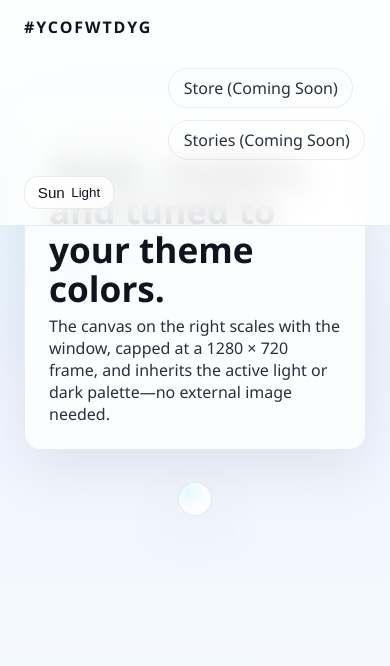
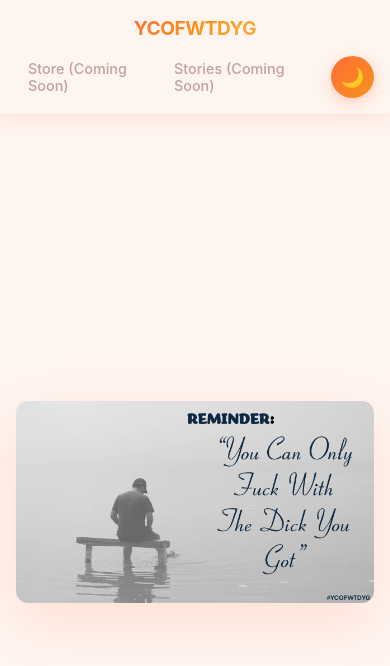
Before and after one commit to Travis-Hoult/ycofwtdyg, a plain HTML site: page index.html in a window 390 px wide. Drawn offline with Linux system fonts and the light colour scheme.

Commit message:
Update to site

```diff
--- a/index.html
+++ b/index.html
@@ -1,42 +1,82 @@
 <!DOCTYPE html>
 <html lang="en">
-  <head>
+<head>
     <meta charset="UTF-8">
     <meta name="viewport" content="width=device-width, initial-scale=1.0">
-    <meta http-equiv="X-UA-Compatible" content="ie=edge">
     <title>YCOFWTDYG</title>
     <link rel="stylesheet" href="styles.css">
-  </head>
-  <body class="theme-light">
-    <nav class="nav">
-      <div class="brand">#YCOFWTDYG</div>
-      <div class="nav-links">
-        <a class="home-link active" href="#home">Home</a>
-        <a class="coming-soon" href="#" aria-disabled="true">Store (Coming Soon)</a>
-        <a class="coming-soon" href="#" aria-disabled="true">Stories (Coming Soon)</a>
-      </div>
-      <button id="theme-toggle" class="toggle" aria-pressed="false" aria-label="Toggle color theme">
-        <span class="icon">Sun</span>
-        <span class="label">Light</span>
-      </button>
+</head>
+<body data-theme="light">
+    <nav>
+        <div class="logo">YCOFWTDYG</div>
+        <ul class="nav-links">
+            <li><a href="#home" id="home-link">Home</a></li>
+            <li><a href="#store" class="disabled">Store (Coming Soon)</a></li>
+            <li><a href="#stories" class="disabled">Stories (Coming Soon)</a></li>
+            <li>
+                <button class="theme-toggle" id="theme-toggle" aria-label="Toggle theme">
+                    <span id="theme-icon">🌙</span>
+                </button>
+            </li>
+        </ul>
     </nav>
 
-    <main>
-      <section class="hero" id="home">
-        <div class="hero-copy">
-          <p class="eyebrow">Flagship drop</p>
-          <h1>Sleek, modern, and tuned to your theme colors.</h1>
-          <p class="hint">
-            The canvas on the right scales with the window, capped at a 1280 × 720 frame, and inherits the active
-            light or dark palette—no external image needed.
-          </p>
+    <main id="main-content">
+        <div class="image-container">
+            <img src="hero.jpg" alt="Hero Image" class="hero-image" onerror="this.style.display='none'; this.nextElementSibling.style.display='flex';">
+            <div class="placeholder" style="display: none;">YCOFWTDYG</div>
         </div>
-        <div class="hero-frame">
-          <div class="hero-visual" aria-hidden="true"></div>
-        </div>
-      </section>
     </main>
 
-    <script src="script.js"></script>
-  </body>
+    <script>
+        const themeToggle = document.getElementById('theme-toggle');
+        const themeIcon = document.getElementById('theme-icon');
+        const body = document.body;
+        const homeLink = document.getElementById('home-link');
+
+        const savedTheme = localStorage.getItem('theme') || 'light';
+        body.setAttribute('data-theme', savedTheme);
+        themeIcon.textContent = savedTheme === 'light' ? '🌙' : '☀️';
+
+        themeToggle.addEventListener('click', () => {
+            const currentTheme = body.getAttribute('data-theme');
+            const newTheme = currentTheme === 'light' ? 'dark' : 'light';
+
+            body.setAttribute('data-theme', newTheme);
+            themeIcon.textContent = newTheme === 'light' ? '🌙' : '☀️';
+            localStorage.setItem('theme', newTheme);
+        });
+
+        const navLinks = document.querySelectorAll('.nav-links a:not(.disabled)');
+
+        function updateActiveLink() {
+            const hash = window.location.hash || '#home';
+
+            navLinks.forEach(link => {
+                link.classList.remove('active');
+                if (link.getAttribute('href') === hash) {
+                    link.classList.add('active');
+                }
+            });
+
+            if (hash === '#home' || hash === '') {
+                homeLink.classList.add('hidden');
+            } else {
+                homeLink.classList.remove('hidden');
+            }
+        }
+
+        navLinks.forEach(link => {
+            link.addEventListener('click', (e) => {
+                e.preventDefault();
+                const href = link.getAttribute('href');
+                window.location.hash = href;
+                updateActiveLink();
+            });
+        });
+
+        window.addEventListener('hashchange', updateActiveLink);
+        updateActiveLink();
+    </script>
+</body>
 </html>
--- a/script.js
+++ /dev/null
@@ -1,36 +0,0 @@
-(() => {
-  const body = document.body;
-  const toggle = document.getElementById("theme-toggle");
-  const hero = document.getElementById("home");
-  const homeLink = document.querySelector(".home-link");
-
-  const applyTheme = (mode) => {
-    const isDark = mode === "dark";
-    body.classList.toggle("theme-dark", isDark);
-    body.classList.toggle("theme-light", !isDark);
-    toggle.setAttribute("aria-pressed", String(isDark));
-    toggle.querySelector(".icon").textContent = isDark ? "Moon" : "Sun";
-    toggle.querySelector(".label").textContent = isDark ? "Dark" : "Light";
-    localStorage.setItem("theme", mode);
-  };
-
-  const stored = localStorage.getItem("theme");
-  const prefersDark = window.matchMedia("(prefers-color-scheme: dark)").matches;
-  applyTheme(stored || (prefersDark ? "dark" : "light"));
-
-  toggle.addEventListener("click", () => {
-    const next = body.classList.contains("theme-dark") ? "light" : "dark";
-    applyTheme(next);
-  });
-
-  // Hide the Home link when the hero (home) section is in view.
-  if ("IntersectionObserver" in window && hero && homeLink) {
-    const observer = new IntersectionObserver(
-      ([entry]) => {
-        homeLink.classList.toggle("hidden", entry.isIntersecting);
-      },
-      { threshold: 0.6 }
-    );
-    observer.observe(hero);
-  }
-})();
--- a/styles.css
+++ b/styles.css
@@ -1,248 +1,222 @@
-:root {
-  --accent: #5de0e6;
-  --text: #0f141e;
-  --subtle: #29303b;
-  --surface: rgba(255, 255, 255, 0.8);
-  --border: rgba(15, 20, 30, 0.08);
-  --glow: rgba(93, 224, 230, 0.15);
-  --hero-max-width: 1280px;
-  --hero-aspect: 16 / 9;
-}
-
-.theme-dark {
-  --accent: #a1c4ff;
-  --text: #e9eef7;
-  --subtle: #c1ccdd;
-  --surface: rgba(12, 16, 26, 0.8);
-  --border: rgba(233, 238, 247, 0.08);
-  --glow: rgba(161, 196, 255, 0.12);
-}
-
 * {
+    margin: 0;
+    padding: 0;
     box-sizing: border-box;
 }
 
-body {
-  margin: 0;
-  min-height: 100vh;
-  font-family: "Bahnschrift", "Segoe UI", "Helvetica Neue", Arial, sans-serif;
-  color: var(--text);
-  background: radial-gradient(circle at 20% 20%, rgba(93, 224, 230, 0.12), transparent 30%),
-    radial-gradient(circle at 80% 0%, rgba(161, 196, 255, 0.1), transparent 28%),
-    linear-gradient(180deg, #f9fdff 0%, #eef3ff 40%, #f9fdff 100%);
-  position: relative;
-  transition: background 220ms ease;
+:root {
+    --bg-color: #FFF5F0;
+    --text-color: #2D1B2E;
+    --nav-bg: rgba(255, 245, 240, 0.95);
+    --nav-shadow: rgba(255, 107, 53, 0.15);
+    --accent-primary: #FF6B35;
+    --accent-secondary: #F7931E;
+    --accent-tertiary: #FBB040;
+    --hover-color: #E85A2A;
+    --disabled-color: #C4A19E;
+    --gradient-start: #FF6B35;
+    --gradient-mid: #F7931E;
+    --gradient-end: #FBB040;
 }
 
-body.theme-dark {
-  background: radial-gradient(circle at 10% 10%, rgba(12, 16, 26, 0.7), transparent 30%),
-    radial-gradient(circle at 85% 5%, rgba(93, 224, 230, 0.1), transparent 28%),
-    linear-gradient(180deg, #0c111b 0%, #0f1623 40%, #0c111b 100%);
+[data-theme="dark"] {
+    --bg-color: #0F0A1E;
+    --text-color: #FFF5F0;
+    --nav-bg: rgba(15, 10, 30, 0.95);
+    --nav-shadow: rgba(139, 92, 246, 0.2);
+    --accent-primary: #FF6B35;
+    --accent-secondary: #8B5CF6;
+    --accent-tertiary: #A78BFA;
+    --hover-color: #FF8555;
+    --disabled-color: #6B5A6E;
+    --gradient-start: #FF6B35;
+    --gradient-mid: #A855F7;
+    --gradient-end: #6A4C93;
 }
 
-.nav {
+body {
+    font-family: -apple-system, BlinkMacSystemFont, 'Segoe UI', Roboto, Oxygen, Ubuntu, Cantarell, sans-serif;
+    background-color: var(--bg-color);
+    color: var(--text-color);
+    transition: background-color 0.4s ease, color 0.4s ease;
+    overflow-x: hidden;
+}
+
+nav {
     position: fixed;
     top: 0;
     left: 0;
     right: 0;
+    background-color: var(--nav-bg);
+    backdrop-filter: blur(10px);
+    padding: 1.5rem 2rem;
     display: flex;
+    justify-content: space-between;
     align-items: center;
-  justify-content: space-between;
-  gap: 1rem;
-  padding: 1rem 1.5rem;
-  background: var(--surface);
-  border-bottom: 1px solid var(--border);
-  backdrop-filter: blur(14px);
-  -webkit-backdrop-filter: blur(14px);
-  z-index: 10;
+    z-index: 1000;
+    box-shadow: 0 2px 20px var(--nav-shadow);
+    border-bottom: 1px solid rgba(255, 107, 53, 0.1);
 }
 
-.brand {
+.logo {
+    font-size: 1.5rem;
     font-weight: 700;
-  letter-spacing: 0.12em;
-  text-transform: uppercase;
+    letter-spacing: -0.5px;
+    background: linear-gradient(135deg, var(--gradient-start), var(--gradient-mid), var(--gradient-end));
+    -webkit-background-clip: text;
+    -webkit-text-fill-color: transparent;
+    background-clip: text;
 }
 
 .nav-links {
     display: flex;
+    gap: 2rem;
     align-items: center;
-  gap: 0.75rem;
-  flex: 1;
-  justify-content: center;
-  flex-wrap: wrap;
+    list-style: none;
 }
 
-.nav a {
-  padding: 0.5rem 0.9rem;
-  border-radius: 999px;
+.nav-links a {
+    color: var(--text-color);
     text-decoration: none;
-  color: var(--text);
-  border: 1px solid transparent;
-  transition: all 180ms ease;
+    font-weight: 500;
+    transition: all 0.3s ease;
+    position: relative;
 }
 
-.nav a:hover {
-  border-color: var(--border);
-  background: rgba(255, 255, 255, 0.2);
+.nav-links a:hover:not(.disabled) {
+    color: var(--hover-color);
+    transform: translateY(-2px);
 }
 
-.nav a.active {
-  border-color: var(--accent);
-  color: #0b1b26;
-  background: linear-gradient(120deg, var(--accent), #f8f9fb);
-  box-shadow: 0 10px 30px rgba(0, 0, 0, 0.08);
+.nav-links a.active {
+    color: var(--accent-primary);
 }
 
-.nav a.coming-soon {
-  color: var(--subtle);
-  border-color: var(--border);
+.nav-links a.active::after {
+    content: '';
+    position: absolute;
+    bottom: -5px;
+    left: 0;
+    right: 0;
+    height: 2px;
+    background: linear-gradient(90deg, var(--gradient-start), var(--gradient-mid));
+    border-radius: 2px;
+}
+
+.nav-links a.disabled {
+    color: var(--disabled-color);
     cursor: not-allowed;
 }
 
-.home-link.hidden {
-  opacity: 0;
-  pointer-events: none;
-  transform: translateY(-6px);
+.nav-links a.hidden {
+    display: none;
 }
 
-.theme-dark .nav a.active {
-  color: #0b1621;
+.theme-toggle {
+    background: linear-gradient(135deg, var(--accent-primary), var(--accent-secondary));
+    border: none;
+    color: white;
+    cursor: pointer;
+    font-size: 1.2rem;
+    padding: 0.6rem;
+    border-radius: 50%;
+    transition: all 0.3s ease;
+    display: flex;
+    align-items: center;
+    justify-content: center;
+    box-shadow: 0 4px 15px rgba(255, 107, 53, 0.3);
 }
 
-.theme-dark .nav a:hover,
-.theme-dark .nav a.coming-soon {
-  background: rgba(255, 255, 255, 0.05);
-}
-
-.toggle {
-  display: inline-flex;
-  align-items: center;
-  gap: 0.4rem;
-  padding: 0.45rem 0.8rem;
-  border-radius: 14px;
-  border: 1px solid var(--border);
-  background: var(--surface);
-  color: var(--text);
-  cursor: pointer;
-  transition: transform 160ms ease, box-shadow 160ms ease;
-}
-
-.toggle:hover {
-  transform: translateY(-1px);
-  box-shadow: 0 8px 24px rgba(0, 0, 0, 0.08);
-}
-
-.icon {
-  font-size: 0.95rem;
+.theme-toggle:hover {
+    transform: scale(1.1) rotate(15deg);
+    box-shadow: 0 6px 20px rgba(255, 107, 53, 0.4);
 }
 
 main {
-  max-width: 1180px;
-  margin: 0 auto;
-  padding: 6.5rem 1.5rem 3rem;
+    margin-top: 80px;
+    padding: 2rem;
+    display: flex;
+    justify-content: center;
+    align-items: center;
+    min-height: calc(100vh - 80px);
 }
 
-.hero {
-  display: grid;
-  grid-template-columns: repeat(auto-fit, minmax(320px, 1fr));
+.image-container {
+    width: 100%;
+    max-width: 1400px;
+    display: flex;
+    justify-content: center;
     align-items: center;
-  gap: 2rem;
-  min-height: calc(100vh - 5rem);
 }
 
-.hero-copy {
-  background: var(--surface);
-  border: 1px solid var(--border);
-  padding: 1.5rem;
-  border-radius: 16px;
-  backdrop-filter: blur(18px);
-  -webkit-backdrop-filter: blur(18px);
-  box-shadow: 0 20px 60px rgba(0, 0, 0, 0.08);
+.hero-image {
+    width: 100%;
+    height: auto;
+    display: block;
+    border-radius: 12px;
+    box-shadow: 0 20px 60px var(--nav-shadow);
+    transition: transform 0.3s ease, box-shadow 0.3s ease;
 }
 
-.eyebrow {
-  text-transform: uppercase;
-  letter-spacing: 0.18em;
-  font-size: 0.75rem;
-  margin: 0 0 0.4rem;
-  color: var(--subtle);
+.hero-image:hover {
+    transform: translateY(-5px);
+    box-shadow: 0 25px 70px var(--nav-shadow);
 }
 
-h1 {
-  margin: 0 0 0.5rem;
-  font-size: clamp(2.2rem, 4vw, 3rem);
-  line-height: 1.1;
+.placeholder {
+    width: 100%;
+    aspect-ratio: 16/9;
+    background: linear-gradient(135deg, var(--gradient-start) 0%, var(--gradient-mid) 50%, var(--gradient-end) 100%);
+    border-radius: 12px;
+    display: flex;
+    align-items: center;
+    justify-content: center;
+    color: white;
+    font-size: 1.5rem;
+    font-weight: 600;
+    text-shadow: 0 2px 10px rgba(0, 0, 0, 0.2);
 }
 
-.hint {
-  margin: 0;
-  color: var(--subtle);
+@media (max-width: 768px) {
+    nav {
+        padding: 1rem 1.5rem;
     }
 
-.hero-frame {
-  justify-self: center;
-  position: relative;
-  padding: 1rem;
-  border-radius: 18px;
-  background: radial-gradient(circle at 30% 30%, var(--glow), transparent 55%), var(--surface);
-  border: 1px solid var(--border);
-  box-shadow: 0 24px 70px rgba(0, 0, 0, 0.12);
-  backdrop-filter: blur(10px);
-  -webkit-backdrop-filter: blur(10px);
-}
-
-.hero-frame::after {
-  content: "";
-  position: absolute;
-  inset: 10px;
-  border-radius: 14px;
-  border: 1px solid rgba(255, 255, 255, 0.3);
-  pointer-events: none;
-}
-
-.hero-visual {
-  width: min(100%, var(--hero-max-width));
-  aspect-ratio: var(--hero-aspect);
-  border-radius: 12px;
-  background: linear-gradient(135deg, rgba(93, 224, 230, 0.8), rgba(12, 17, 27, 0.9));
-  box-shadow: inset 0 0 0 1px rgba(255, 255, 255, 0.16), 0 20px 50px rgba(0, 0, 0, 0.24);
-  overflow: hidden;
-  position: relative;
-}
-
-body.theme-dark .hero-visual {
-  background: linear-gradient(145deg, rgba(161, 196, 255, 0.28), rgba(12, 16, 26, 0.95));
-}
-
-.hero-visual::before,
-.hero-visual::after {
-  content: "";
-  position: absolute;
-  inset: 10%;
-  border-radius: 40px;
-  background: radial-gradient(circle at 30% 20%, rgba(255, 255, 255, 0.14), transparent 45%);
-  mix-blend-mode: screen;
-  opacity: 0.7;
-}
-
-.hero-visual::after {
-  inset: 20% 14% 12% 36%;
-  background: radial-gradient(circle at 70% 60%, rgba(255, 255, 255, 0.18), transparent 50%);
-  filter: blur(2px);
-  opacity: 0.5;
-}
-
-@media (max-width: 720px) {
-  .nav {
-    align-items: flex-start;
-    flex-wrap: wrap;
+    .logo {
+        font-size: 1.2rem;
     }
 
     .nav-links {
-    justify-content: flex-start;
+        gap: 1rem;
     }
 
-  .hero {
-    min-height: auto;
+    .nav-links a {
+        font-size: 0.9rem;
+    }
+
+    main {
+        margin-top: 70px;
+        padding: 1rem;
+    }
+
+    .placeholder {
+        font-size: 1rem;
     }
 }
+
+@media (max-width: 480px) {
+    nav {
+        flex-direction: column;
+        gap: 1rem;
+        padding: 1rem;
+    }
+
+    .nav-links {
+        gap: 0.75rem;
+        font-size: 0.85rem;
+    }
+
+    main {
+        margin-top: 120px;
+    }
+}
```
Lines whose indentation alone changed are shown as unchanged.
